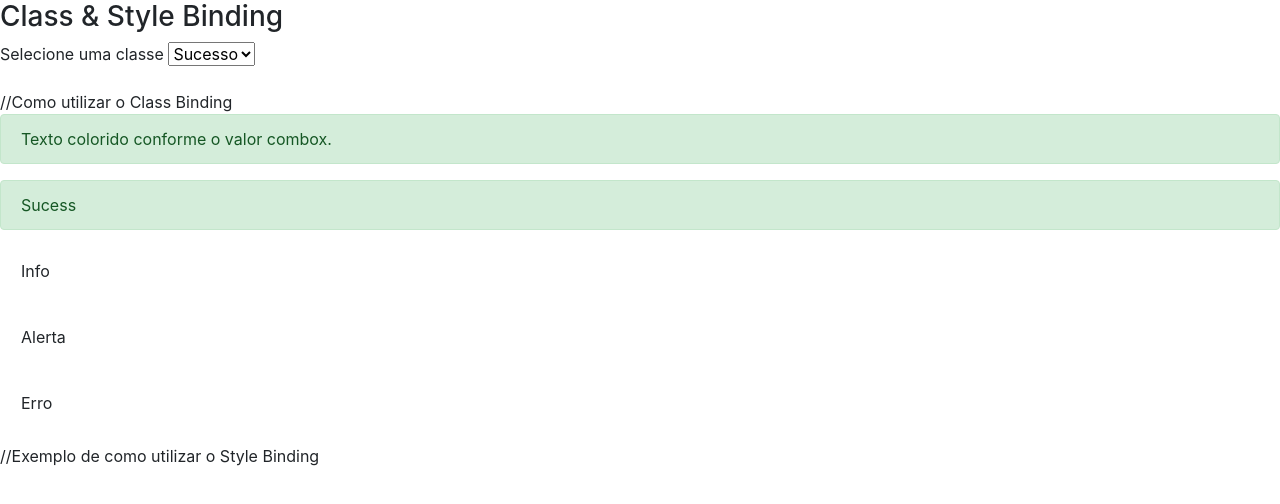
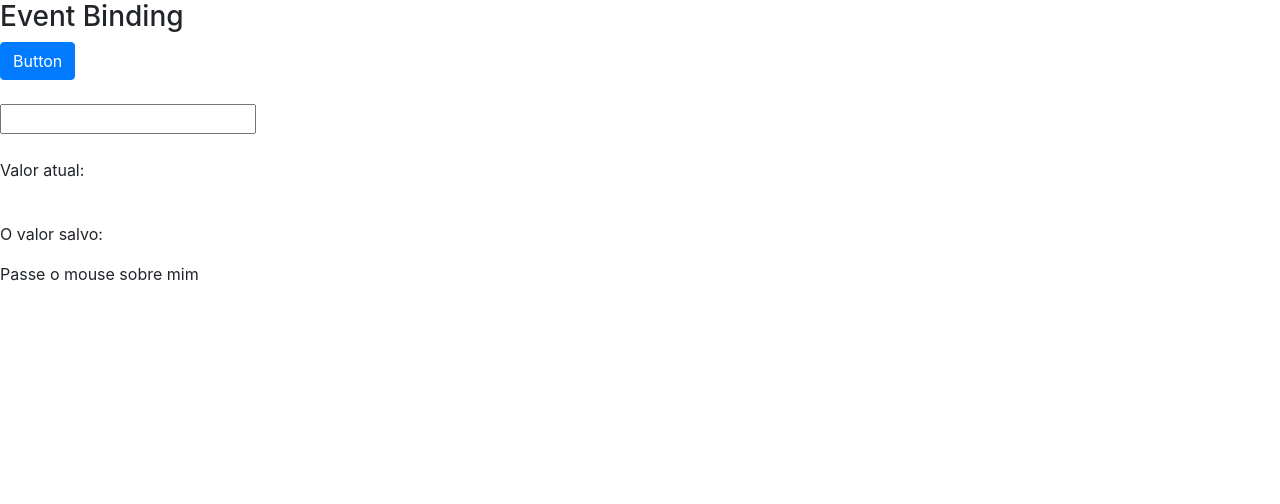
Before and after one commit to GabrielRodriguesDev/Loiane-Angular, an Angular app in the folder data-binding/: page / in a window 1280 px wide. Shown: the top 504 px of the page. Built offline with nearby package versions, Linux system fonts and the light colour scheme.

Commit message:
Curso Angular #11 Event-Binding

```diff
--- a/data-binding/src/app/data-binding/data-binding.component.css
+++ b/data-binding/src/app/data-binding/data-binding.component.css
@@ -0,0 +1,4 @@
+.higthligth{
+    background-color: yellow;
+    font-weight: bold;
+}
--- a/data-binding/src/app/data-binding/data-binding.component.html
+++ b/data-binding/src/app/data-binding/data-binding.component.html
@@ -15,7 +15,7 @@
       <p>Os dois tem o mesmo resultado, apenas sua aplicação se divere. Portanto
           os dois podem ser usados
       </p>
-    </article> -->
+    </article>
     <article>
         <h3>Class & Style Binding</h3>
         <div>Selecione uma classe
@@ -53,5 +53,37 @@
           </div>
         </div>
     </article>
+  </section> -->
 
+  <section class="event-binding">
+    <article>
+      <h3>Event Binding</h3>
+      <div>
+        <button (click)="buttonClicked()"
+        class="btn btn-primary"> Button </button> <!--Ao ser clicado o botton (Método click) executar a function-->
+
+        <br><br>
+
+        <input type="text"
+        (keyup)="onKeyup($event)"
+        (keyup.enter)="saveValue($event.target.value)"
+        (blur)="saveValue(campoInput.value)"
+        #campoInput/> <!--A cada método estamos pegando o valor do input pelo $event e execuntando uma function-->
+      <br><br>
+
+      <p>Valor atual: {{valueRealTime}}</p>
+
+      <br>
+
+      <p>O valor salvo: {{confirmedValue}}</p>
+
+      <span
+      (mouseover)="onMouseOverOut()"
+      (mouseout)="onMouseOverOut()"
+      [class.higthligth]="isMouseOver"> Passe o mouse sobre mim </span> <!--A passar e sair o mouse do campo (mouseover - mouseout)
+      é executado uma function que troca o valor de uma varial, e se a varial for true muda ela muda aparencia (Só fica true se passarmos,
+    o mouse em cima.-->
+
+      </div>
+    </article>
   </section>
--- a/data-binding/src/app/data-binding/data-binding.component.ts
+++ b/data-binding/src/app/data-binding/data-binding.component.ts
@@ -9,9 +9,31 @@ export class DataBindingComponent implements OnInit {
 
   url = 'http://loiane.com';
   urlImg = 'http://lorempixel.com/400/200/nature/';
+  valueRealTime: string ;
+  confirmedValue: string;
+
+  isMouseOver: boolean = false;
 
   getValor(){
     return 1;
+  }
+
+  buttonClicked(){
+    alert("Button Clicked")
+  }
+
+  onKeyup(evento : KeyboardEvent){
+    console.log((<HTMLInputElement>evento.target).value)
+    this.valueRealTime = (<HTMLInputElement>event.target).value
+  }
+
+  saveValue(event){
+    this.confirmedValue = event;
+  }
+
+  onMouseOverOut(){
+    this.isMouseOver = !this.isMouseOver;
+    console.log(this.isMouseOver)
   }
 
   constructor() { }
```
